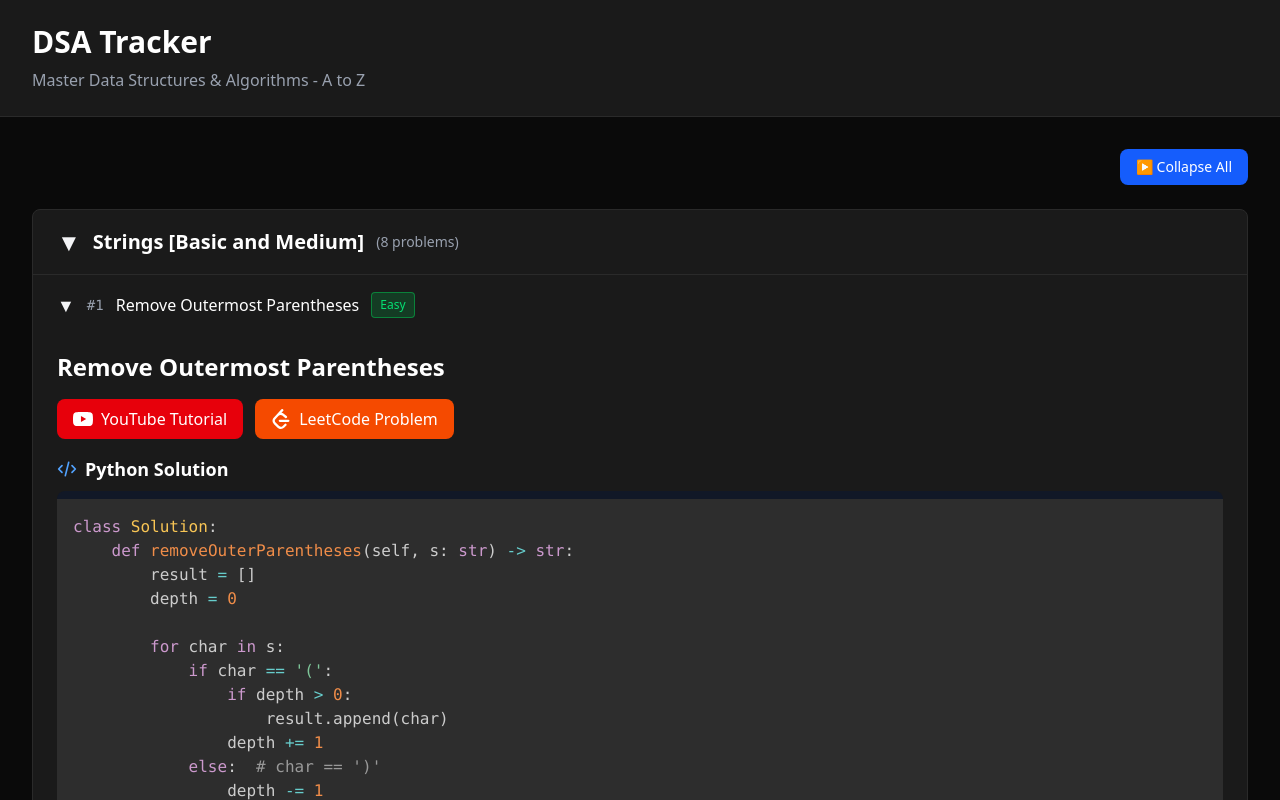
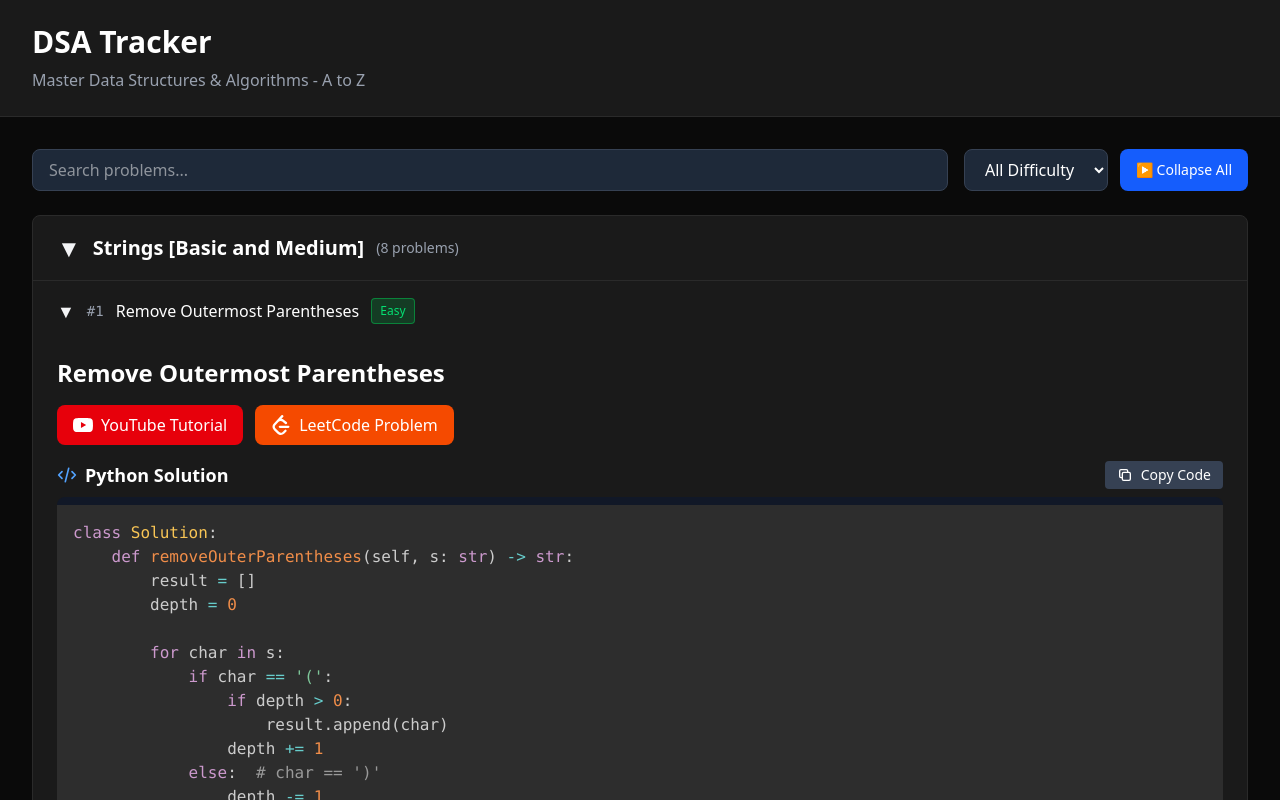
Before and after one commit to AayushGala/dsa_practice, a React (Vite) app: page / in a window 1280 px wide. Both pictures are taken after a click on the button "▼ Expand All". Shown: the top 800 px of the page. Built offline with nearby package versions, Linux system fonts and the light colour scheme.

Commit message:
Added Search and Filter

```diff
--- a/src/Dashboard.jsx
+++ b/src/Dashboard.jsx
@@ -8,6 +8,9 @@
   const [expandedCategories, setExpandedCategories] = useState(new Set());
   const [expandedProblems, setExpandedProblems] = useState(new Set());
   const [isAllExpanded, setIsAllExpanded] = useState(false);
+  const [searchQuery, setSearchQuery] = useState('');
+  const [difficultyFilter, setDifficultyFilter] = useState('All');
+  const [copiedId, setCopiedId] = useState(null);
 
   useEffect(() => {
     Prism.highlightAll();
@@ -41,12 +44,12 @@
       setIsAllExpanded(false);
     } else {
       // Expand all categories
-      const allCategories = new Set(dsaProblems.map((_, index) => index));
+      const allCategories = new Set(filteredProblems.map((_, index) => index));
       setExpandedCategories(allCategories);
 
       // Expand all problems
       const allProblems = new Set();
-      dsaProblems.forEach((category, catIndex) => {
+      filteredProblems.forEach((category, catIndex) => {
         category.problems.forEach((_, probIndex) => {
           allProblems.add(`${catIndex}-${probIndex}`);
         });
@@ -55,6 +58,23 @@
       setIsAllExpanded(true);
     }
   };
+
+  const copyCode = (code, problemId) => {
+    navigator.clipboard.writeText(code).then(() => {
+      setCopiedId(problemId);
+      setTimeout(() => setCopiedId(null), 2000);
+    });
+  };
+
+  // Filter problems based on search and difficulty
+  const filteredProblems = dsaProblems.map(category => ({
+    ...category,
+    problems: category.problems.filter(problem => {
+      const matchesSearch = problem.name.toLowerCase().includes(searchQuery.toLowerCase());
+      const matchesDifficulty = difficultyFilter === 'All' || problem.difficulty === difficultyFilter;
+      return matchesSearch && matchesDifficulty;
+    })
+  })).filter(category => category.problems.length > 0);
 
   const getDifficultyColor = (difficulty) => {
     switch (difficulty) {
@@ -84,18 +104,44 @@
 
       {/* Main Content */}
       <main className="max-w-7xl mx-auto px-4 sm:px-6 lg:px-8 py-8">
-        {/* Expand/Collapse Toggle */}
-        <div className="flex justify-end mb-6">
+        {/* Search and Filter Bar */}
+        <div className="mb-6 flex flex-col sm:flex-row gap-4">
+          <div className="flex-1">
+            <input
+              type="text"
+              placeholder="Search problems..."
+              value={searchQuery}
+              onChange={(e) => setSearchQuery(e.target.value)}
+              className="w-full px-4 py-2 bg-gray-800 text-white border border-gray-700 rounded-lg focus:outline-none focus:ring-2 focus:ring-blue-500"
+            />
+          </div>
+          <div className="flex gap-3">
+            <select
+              value={difficultyFilter}
+              onChange={(e) => setDifficultyFilter(e.target.value)}
+              className="px-4 py-2 bg-gray-800 text-white border border-gray-700 rounded-lg focus:outline-none focus:ring-2 focus:ring-blue-500"
+            >
+              <option value="All">All Difficulty</option>
+              <option value="Easy">Easy</option>
+              <option value="Medium">Medium</option>
+              <option value="Hard">Hard</option>
+            </select>
             <button
               onClick={toggleExpandAll}
-            className="px-4 py-2 bg-blue-600 hover:bg-blue-700 text-white rounded-lg transition-colors text-sm font-medium"
+              className="px-4 py-2 bg-blue-600 hover:bg-blue-700 text-white rounded-lg transition-colors text-sm font-medium whitespace-nowrap"
             >
               {isAllExpanded ? '▶ Collapse All' : '▼ Expand All'}
             </button>
           </div>
+        </div>
 
         <div className="space-y-4">
-          {dsaProblems.map((category, categoryIndex) => (
+          {filteredProblems.length === 0 ? (
+            <div className="text-center py-12">
+              <p className="text-gray-400 text-lg">No problems found matching your criteria.</p>
+            </div>
+          ) : (
+            filteredProblems.map((category, categoryIndex) => (
             <div
               key={categoryIndex}
               style={{ backgroundColor: 'var(--color-dark-card)', borderColor: 'var(--color-dark-border)' }}
@@ -207,6 +253,7 @@
 
                             {/* Solution */}
                             <div className="space-y-2">
+                              <div className="flex items-center justify-between">
                                 <h4 className="text-lg font-semibold text-white flex items-center gap-2">
                                 <svg
                                   className="w-5 h-5 text-blue-400"
@@ -223,6 +270,27 @@
                                 </svg>
                                 Python Solution
                               </h4>
+                              <button
+                                onClick={() => copyCode(problem.pythonSolution, problemId)}
+                                className="px-3 py-1 bg-gray-700 hover:bg-gray-600 text-white rounded text-sm transition-colors flex items-center gap-2"
+                              >
+                                {copiedId === problemId ? (
+                                  <>
+                                    <svg className="w-4 h-4" fill="none" stroke="currentColor" viewBox="0 0 24 24">
+                                      <path strokeLinecap="round" strokeLinejoin="round" strokeWidth={2} d="M5 13l4 4L19 7" />
+                                    </svg>
+                                    Copied!
+                                  </>
+                                ) : (
+                                  <>
+                                    <svg className="w-4 h-4" fill="none" stroke="currentColor" viewBox="0 0 24 24">
+                                      <path strokeLinecap="round" strokeLinejoin="round" strokeWidth={2} d="M8 16H6a2 2 0 01-2-2V6a2 2 0 012-2h8a2 2 0 012 2v2m-6 12h8a2 2 0 002-2v-8a2 2 0 00-2-2h-8a2 2 0 00-2 2v8a2 2 0 002 2z" />
+                                    </svg>
+                                    Copy Code
+                                  </>
+                                )}
+                              </button>
+                              </div>
                               <div className="code-block rounded-lg overflow-hidden">
                                 <pre className="language-python">
                                   <code className="language-python">
@@ -239,7 +307,8 @@
                 </div>
               )}
             </div>
-          ))}
+          ))
+          )}
         </div>
       </main>
 
```
Lines whose indentation alone changed are shown as unchanged.
